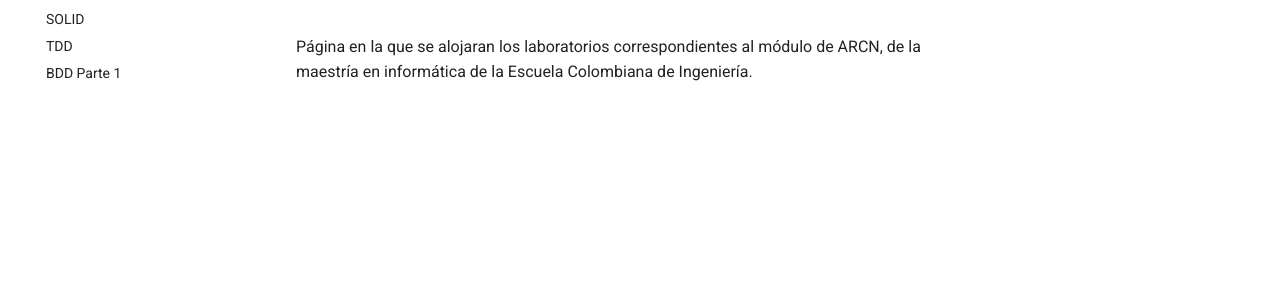
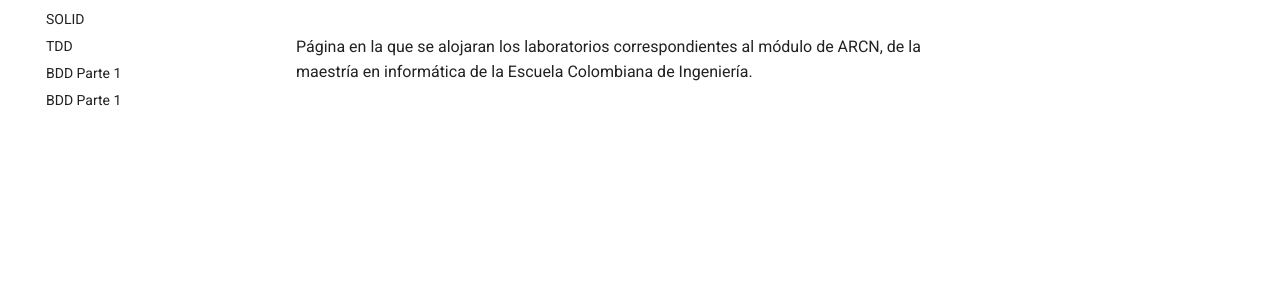
Before and after one commit to ECI-ARCN/Labs, an MkDocs documentation site: the page built from docs/index.md, in a window 1280 px wide. Shown: the part 146-431 px from the top of the page. Built offline with MkDocs 1.6.1 and Material for MkDocs 9.7.7, drawn with Linux system fonts in a browser that asks for light colours.

Commit message:
agrego menu

```diff
--- a/mkdocs.yml
+++ b/mkdocs.yml
@@ -7,3 +7,4 @@ nav:
   - SOLID: solid.md
   - TDD: tdd.md
   - BDD Parte 1: bdd-part1.md
+  - BDD Parte 1: bdd-part2.md
```
